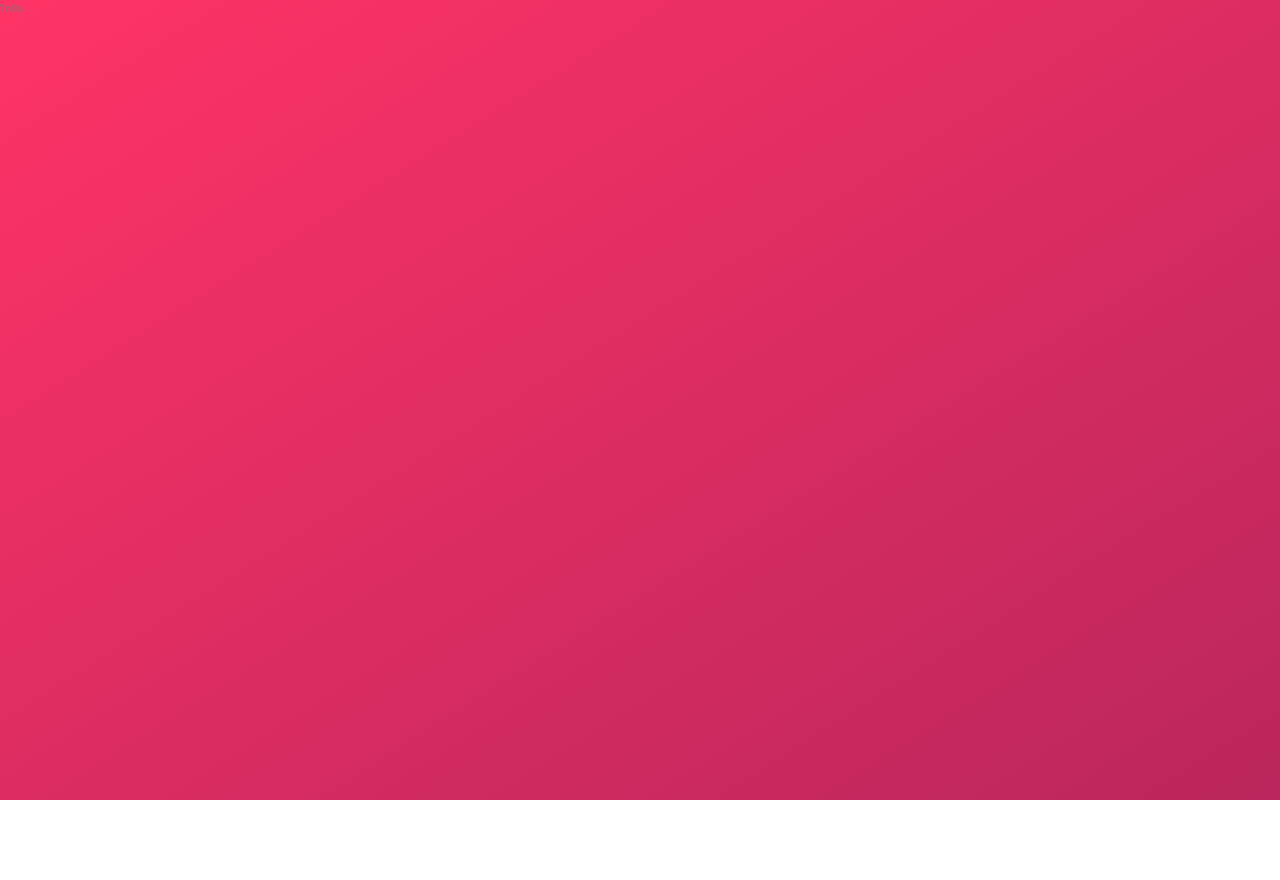
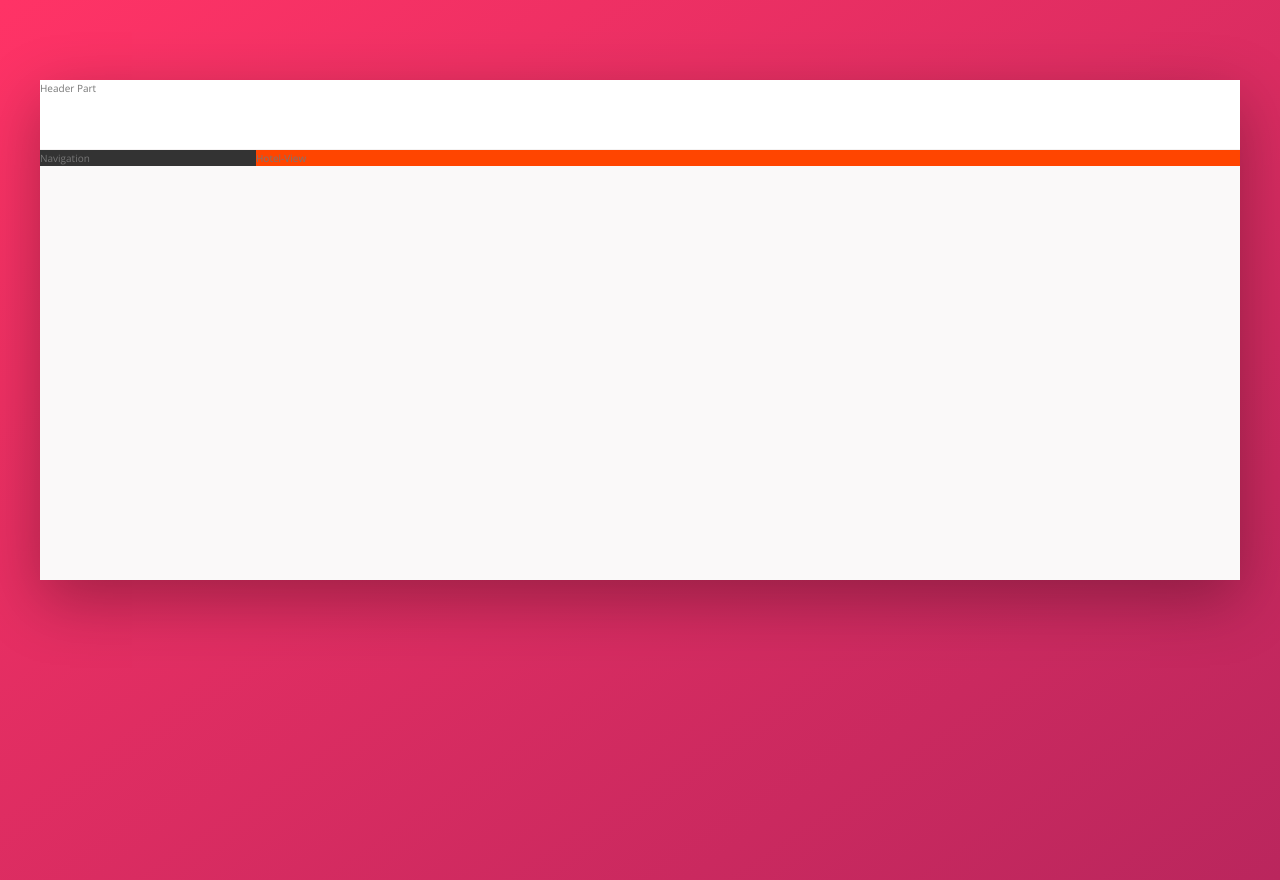
Before and after one commit to SP-2605/BookFast-App, a website: page index.html in a window 1280 px wide. Before the commit the page ends 800 px from the top, so only its background shows below. Drawn offline with nearby package versions, Linux system fonts and the light colour scheme.

Commit message:
Modifies HTML and Loyout.scss

```diff
--- a/index.html
+++ b/index.html
@@ -11,6 +11,18 @@
         <title>BookFast-Your all-in-one booking app</title>
     </head>
     <body>
-        Trillo
+        <div class="container">
+            <header class="header">
+                Header Part
+            </header>
+            <div class="content">
+                <nav class="sidebar">
+                    Navigation
+                </nav>
+                <main class="hotel-view">
+                    Hotel-View
+                </main>
+            </div>
+        </div>
     </body>
 </html>
--- a/sass/_base.scss
+++ b/sass/_base.scss
@@ -13,6 +13,9 @@
     --color-grey-dark-1: #333;
     --color-grey-dark-2: #777;
     --color-grey-dark-3: #999;
+
+    --shadow-dark: 0 2rem 6rem rgba(0,0,0,.3);
+    --line: 1px solid var(--color-grey-light-2);
 }
 
 * {
--- a/sass/_layout.scss
+++ b/sass/_layout.scss
@@ -0,0 +1,31 @@
+.container{
+    max-width: 120rem;
+    margin: 8rem auto;
+    background-color: var(--color-grey-light-1);
+    box-shadow: var(--shadow-dark);
+    //box shadow consists of x,y,shadow and opacity
+
+    min-height: 50rem;
+}
+
+.header{
+    height: 7rem;
+    background-color: #fff;
+    border-bottom: var(--line);
+
+}
+
+.content{
+    display: flex;
+}
+
+.sidebar{
+    background-color: var(--color-grey-dark-1);
+    flex: 0 0 18%;
+
+}
+
+.hotel-view{
+    background-color: orangered;
+    flex-grow: 1;
+}
```
Also changed, not shown: css/style.css.
